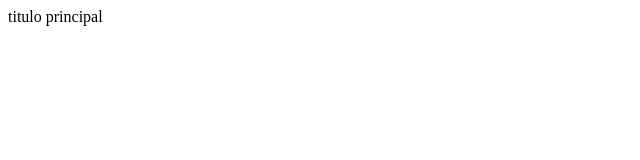
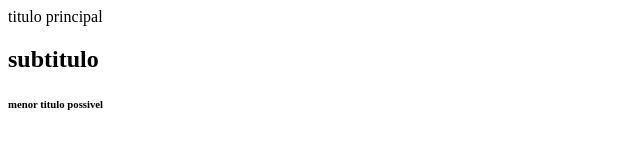
Before and after one commit to pedrofernandesmota-ops/Projeto-1, a plain HTML site: page index.html in a window 1280 px wide. Shown: the whole page, without its empty margins (0-640 px from the left). Drawn offline with Linux system fonts and the light colour scheme.

Commit message:
Update index.html

```diff
--- a/index.html
+++ b/index.html
@@ -1 +1,3 @@
 <h1<>titulo principal</h1>
+<h2>subtitulo</h2>
+<h6>menor titulo possivel</h6>
```
